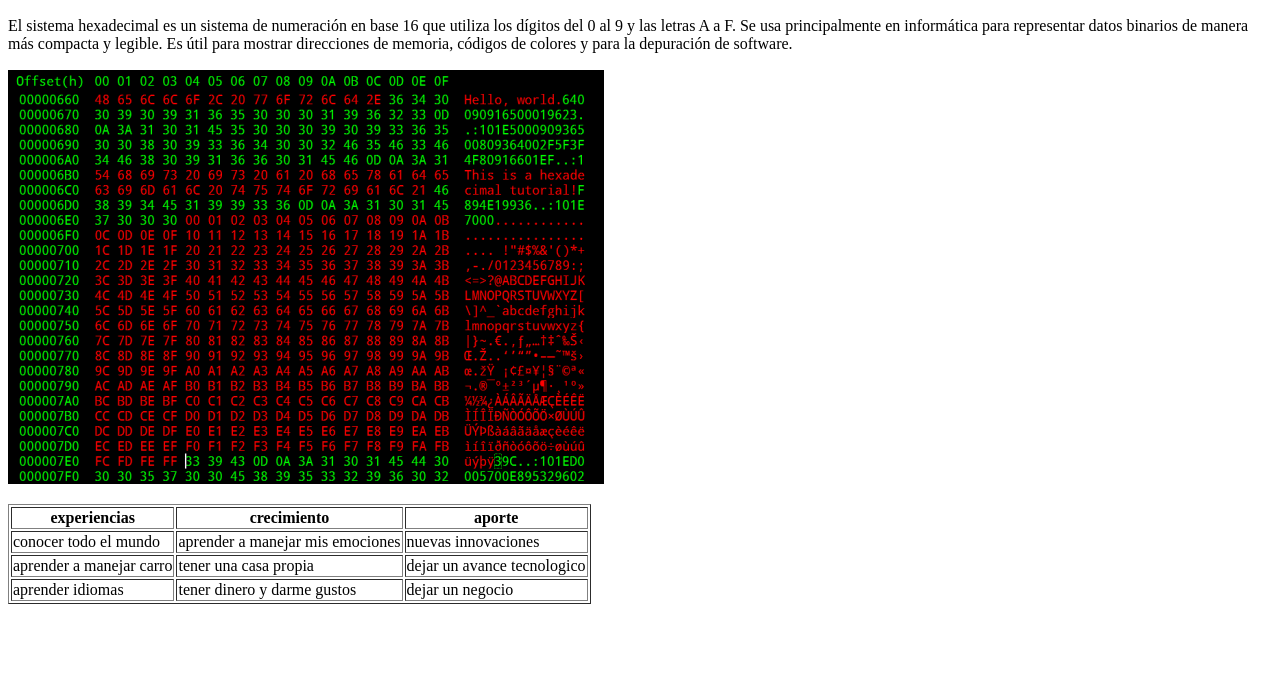
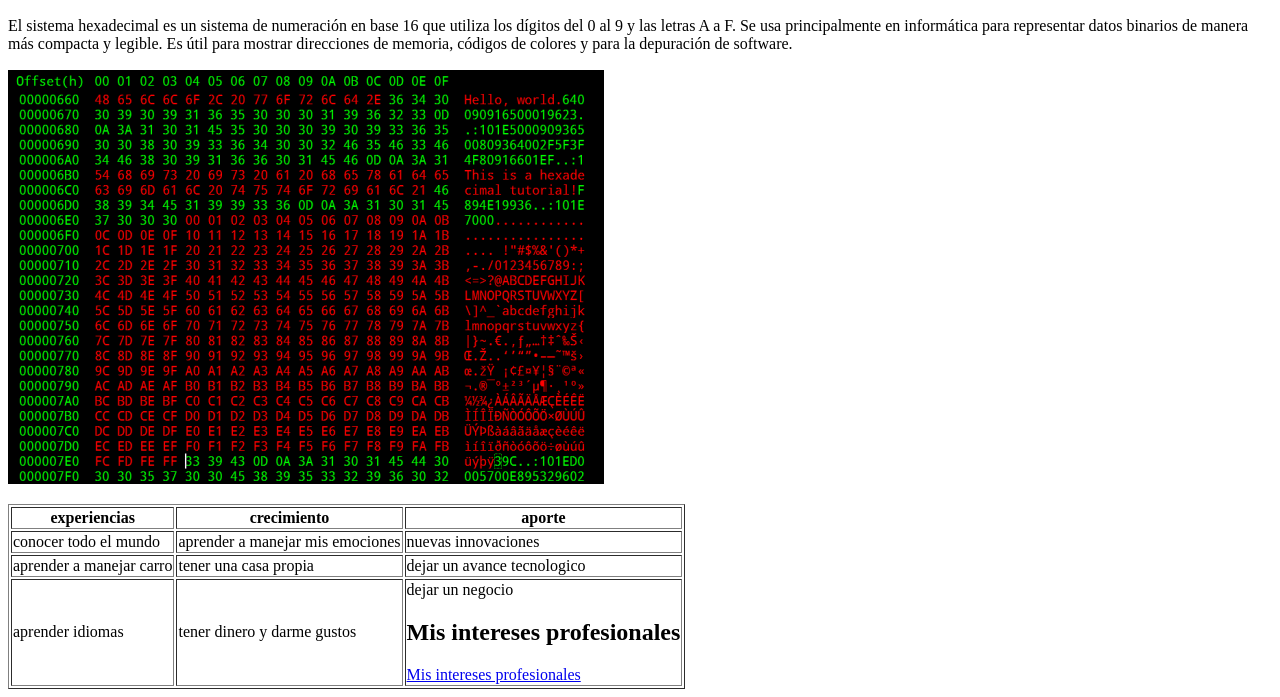
Before and after one commit to laura210610/ingenieradelsoftware, a plain HTML site: page index.html in a window 1280 px wide. Shown: the part 110-807 px from the top of the page. Drawn offline with Linux system fonts and the light colour scheme.

Commit message:
mi perfil profesional

```diff
--- a/index.html
+++ b/index.html
@@ -61,6 +61,7 @@
 
 
 
-
+                <h2> Mis intereses profesionales</h2>
+                <a href="https://drive.google.com/file/d/1yZNmXnZXg47kf1mlkywOPExucs5yf1iF/view?usp=sharing">Mis intereses profesionales</a>
 </body>
 </html>
```
